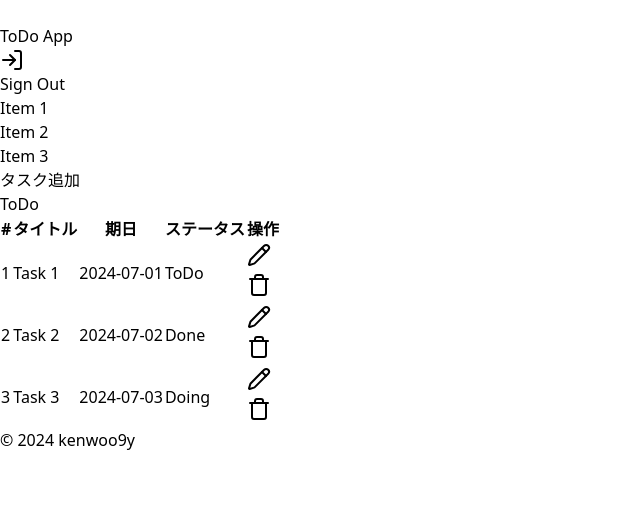
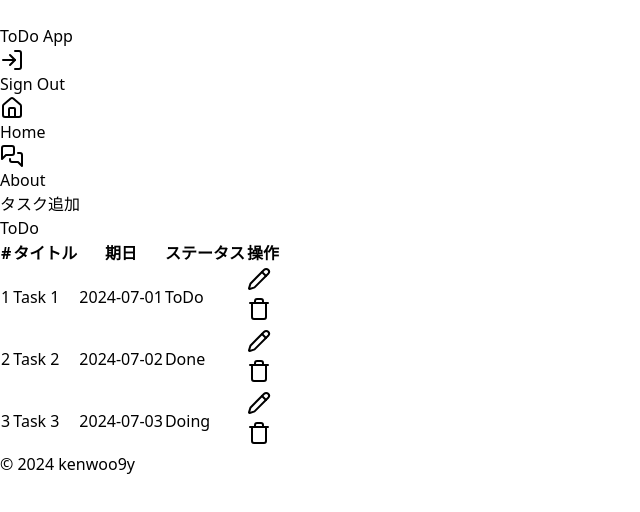
Before and after one commit to kenwoo9y/todo-client-react, a React (Vite) app in the folder client/: page / in a window 1280 px wide. Shown: the top 512 px of the page, without its empty margins (0-640 px from the left). Built offline with nearby package versions, Linux system fonts and the light colour scheme.

Commit message:
Add transitions destination to the SideMenu

```diff
--- a/client/src/components/SideMenu.tsx
+++ b/client/src/components/SideMenu.tsx
@@ -1,17 +1,32 @@
 import React from "react";
+import { useNavigate } from "react-router-dom";
+import { Home } from "lucide-react";
+import { MessagesSquare } from "lucide-react";
 
 interface SideMenuProps {
     isOpen: boolean;
     closeSideMenu: () => void;
 }
 
-const SideMenu: React.FC<SideMenuProps> = ({ isOpen }) => {
+const SideMenu: React.FC<SideMenuProps> = ({ isOpen, closeSideMenu }) => {
+    const navigate = useNavigate();
+
+    const handleNavigation = (path: string) => {
+        navigate(path);
+        closeSideMenu();
+    }
+
     return (
         <div className={`fixed top-16 left-0 w-64 bg-white text-grey-800 h-full shadow-2xl transform ${isOpen ? 'translate-x-0' : '-translate-x-full'} transition-transform duration-300 ease-in-out`}>
             <ul>
-                <li className="p-4">Item 1</li>
-                <li className="p-4">Item 2</li>
-                <li className="p-4">Item 3</li>
+                <li className="p-4 flex items-center cursor-pointer" onClick={() => handleNavigation('/')}>
+                    <Home className="w-6 h-6 mr-2" />
+                    Home
+                </li>
+                <li className="p-4 flex items-center cursor-pointer">
+                    <MessagesSquare className="w-6 h-6 mr-2" />
+                    About
+                </li>
             </ul>
         </div>
     );
```
